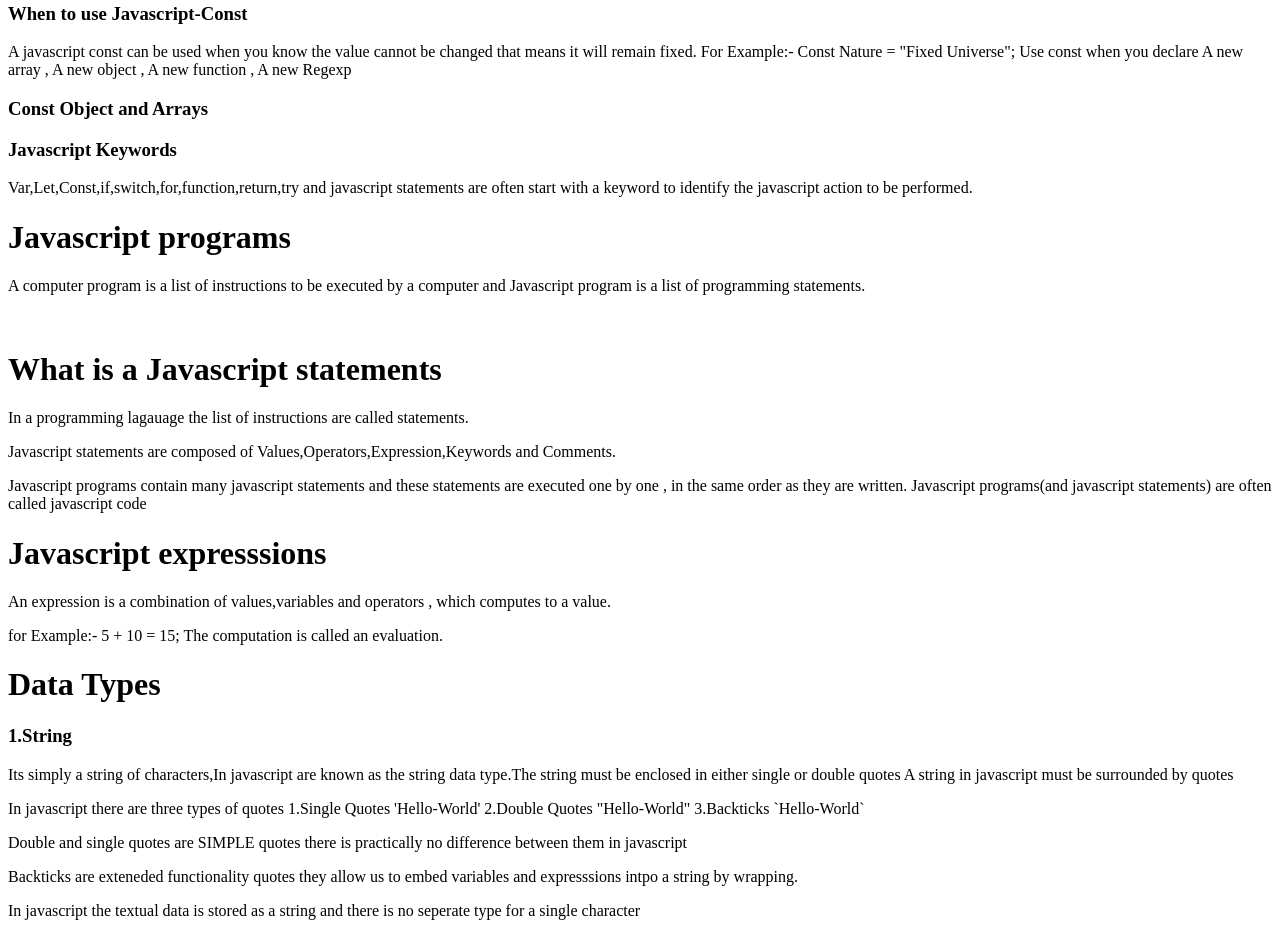
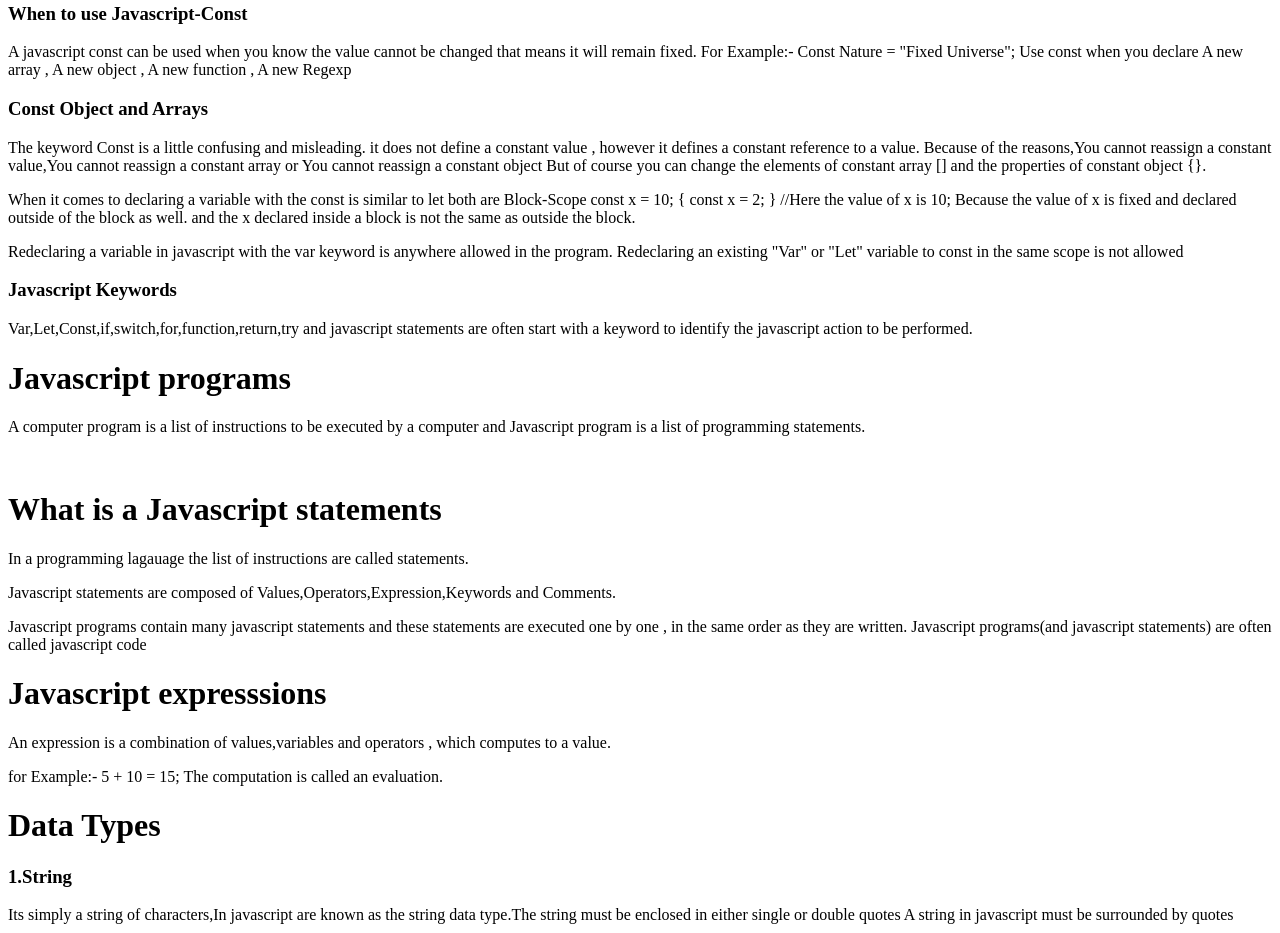
Before and after one commit to yash-ad/Basics-Of-Javascript, a plain HTML site: page index.html in a window 1280 px wide. Shown: the part 899-1832 px from the top of the page. Drawn offline with Linux system fonts and the light colour scheme.

```diff
--- a/index.html
+++ b/index.html
@@ -88,9 +88,25 @@ always decalre javascript variables with Var,Let and Const keywords.
 
 
 <h3> Const Object and Arrays </h3>
-<p></p>
+<p>The keyword Const is a little confusing and misleading.
+  it does not define a constant value , however it defines a constant reference to a value.
+  Because of the reasons,You cannot reassign a constant value,You cannot reassign a constant array or You cannot reassign a constant object
+  But of course you can change the elements of constant array [] and the properties of constant object {}.
 
+</p>
 
+<p>When it comes to declaring a variable with the const is similar to let both are Block-Scope
+const x = 10;
+{
+  const x = 2;
+}
+//Here the value of x is 10; Because the value of x is fixed and declared outside of the block as well.
+and the x declared inside a block is not the same as outside the block.
+</p>
+
+<p>Redeclaring a variable in javascript with the var keyword is anywhere allowed in the program.
+  Redeclaring an existing "Var" or "Let" variable to const in the same scope is not allowed
+</p>
 
 
 
```
